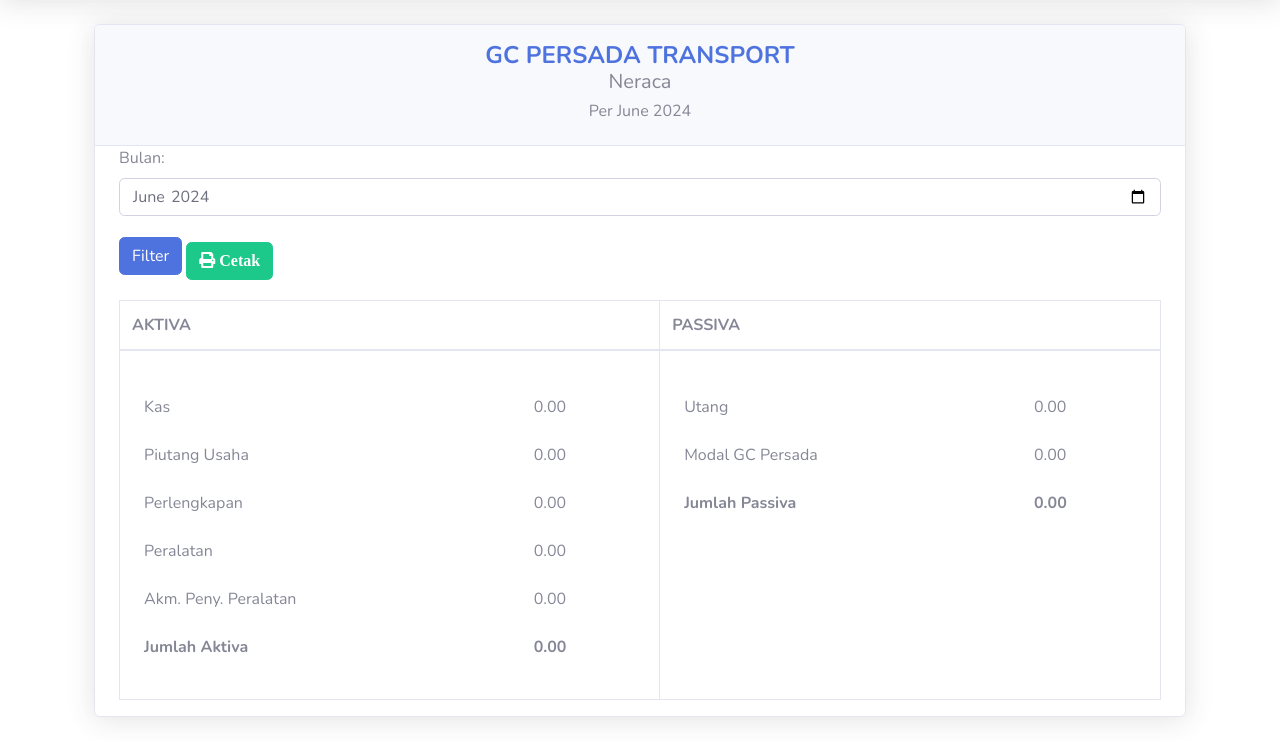
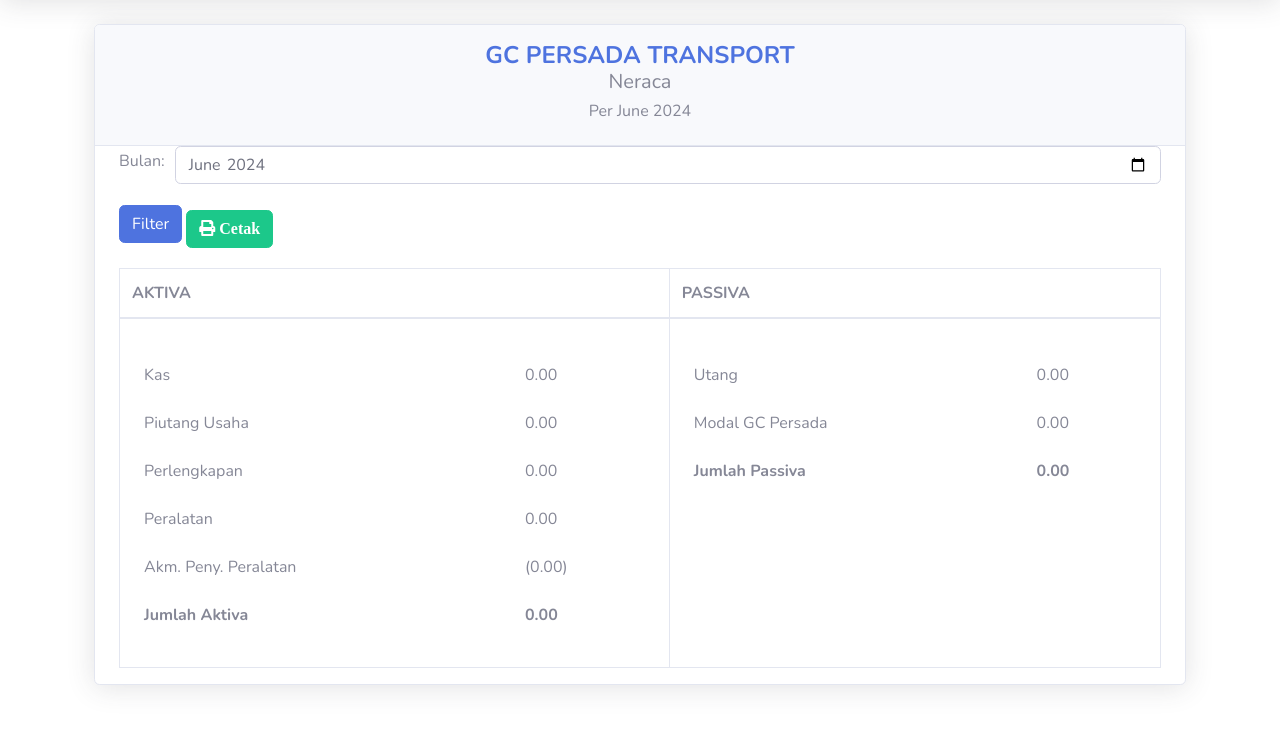
Before and after one commit to uyykaa/rental, a PHP site: page /neraca.php in a window 1280 px wide. Shown: the part 70-811 px from the top of the page. After the commit the page ends 760 px from the top, so only its background shows below. Run offline with PHP 8.4, Linux system fonts and the light colour scheme; a user stored in the database is signed in; tables that the repository leaves empty or names only in its code hold one stand-in row (values such as "Sample post"); some libraries are stand-ins or nearby versions.

Commit message:
Update neraca.php

```diff
--- a/neraca.php
+++ b/neraca.php
@@ -35,6 +35,17 @@
         .table {
             margin-top: 20px;
         }
+        .form-group {
+            display: flex;
+            align-items: center;
+        }
+        .form-group label {
+            margin-right: 10px;
+        }
+        .form-group input[type="month"] {
+            flex: 1;
+            min-width: 150px;
+        }
     </style>
 </head>
 <body id="page-top">
@@ -67,17 +78,32 @@
                     // Adjust these queries according to your actual database structure
                     $bulan = isset($_GET['bulan']) ? $_GET['bulan'] : date('Y-m');
 
-                    $query = "SELECT * FROM akun WHERE bulan = '$bulan'";
+                    // Fetch kas from penerimaan_kas
+                    $query_kas = "SELECT SUM(penerimaan) as total_kas FROM penerimaan_kas WHERE DATE_FORMAT(tanggal, '%Y-%m') = '$bulan'";
+                    $result_kas = mysqli_query($koneksi, $query_kas);
+                    if ($result_kas && $row_kas = mysqli_fetch_assoc($result_kas)) {
+                        $kas = $row_kas['total_kas'];
+                    }
+
+                    // Fetch utang from pengeluaran_kas
+                    $query_utang = "SELECT SUM(pengeluaran) as total_utang FROM pengeluaran_kas WHERE DATE_FORMAT(tanggal, '%Y-%m') = '$bulan'";
+                    $result_utang = mysqli_query($koneksi, $query_utang);
+                    if ($result_utang && $row_utang = mysqli_fetch_assoc($result_utang)) {
+                        $utang = $row_utang['total_utang'];
+                    }
+
+                    // Fetch other values
+                    $query = "SELECT * FROM akun WHERE DATE_FORMAT(bulan, '%Y-%m') = '$bulan'";
                     $result = mysqli_query($koneksi, $query);
 
+                    if ($result && mysqli_num_rows($result) > 0) {
                         while ($row = mysqli_fetch_assoc($result)) {
-                        $kas = $row['kas'];
                             $piutang_usaha = $row['piutang_usaha'];
                             $perlengkapan = $row['perlengkapan'];
                             $peralatan = $row['peralatan'];
                             $akm_peny_peralatan = $row['akm_peny_peralatan'];
-                        $utang = $row['utang'];
                             $modal_gc_persada = $row['modal_gc_persada'];
+                        }
                     }
 
                     $jumlah_aktiva = $kas + $piutang_usaha + $perlengkapan + $peralatan - $akm_peny_peralatan;
@@ -112,7 +138,7 @@
                                         </tr>
                                         <tr>
                                             <td>Akm. Peny. Peralatan</td>
-                                            <td><?php echo number_format($akm_peny_peralatan, 2); ?></td>
+                                            <td>(<?php echo number_format($akm_peny_peralatan, 2); ?>)</td>
                                         </tr>
                                         <tr>
                                             <th>Jumlah Aktiva</th>
```
Lines whose indentation alone changed are shown as unchanged.
